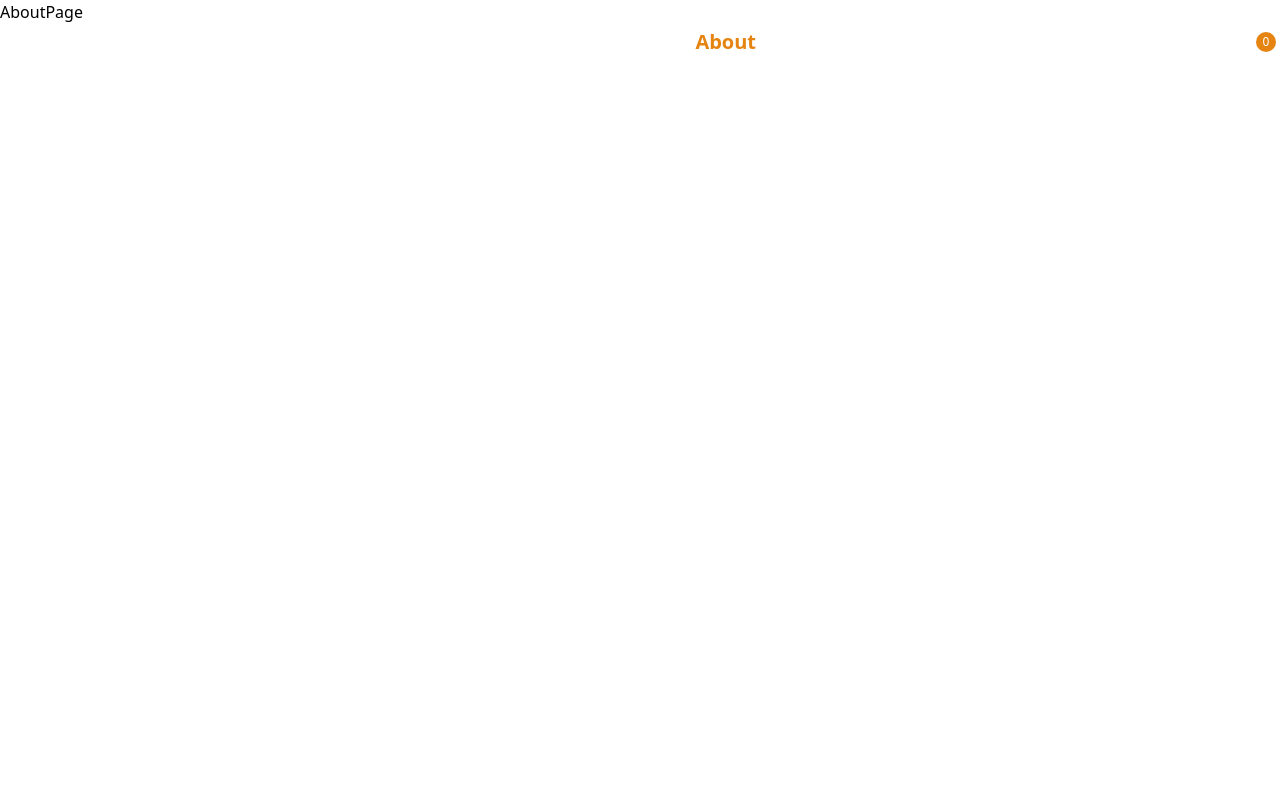
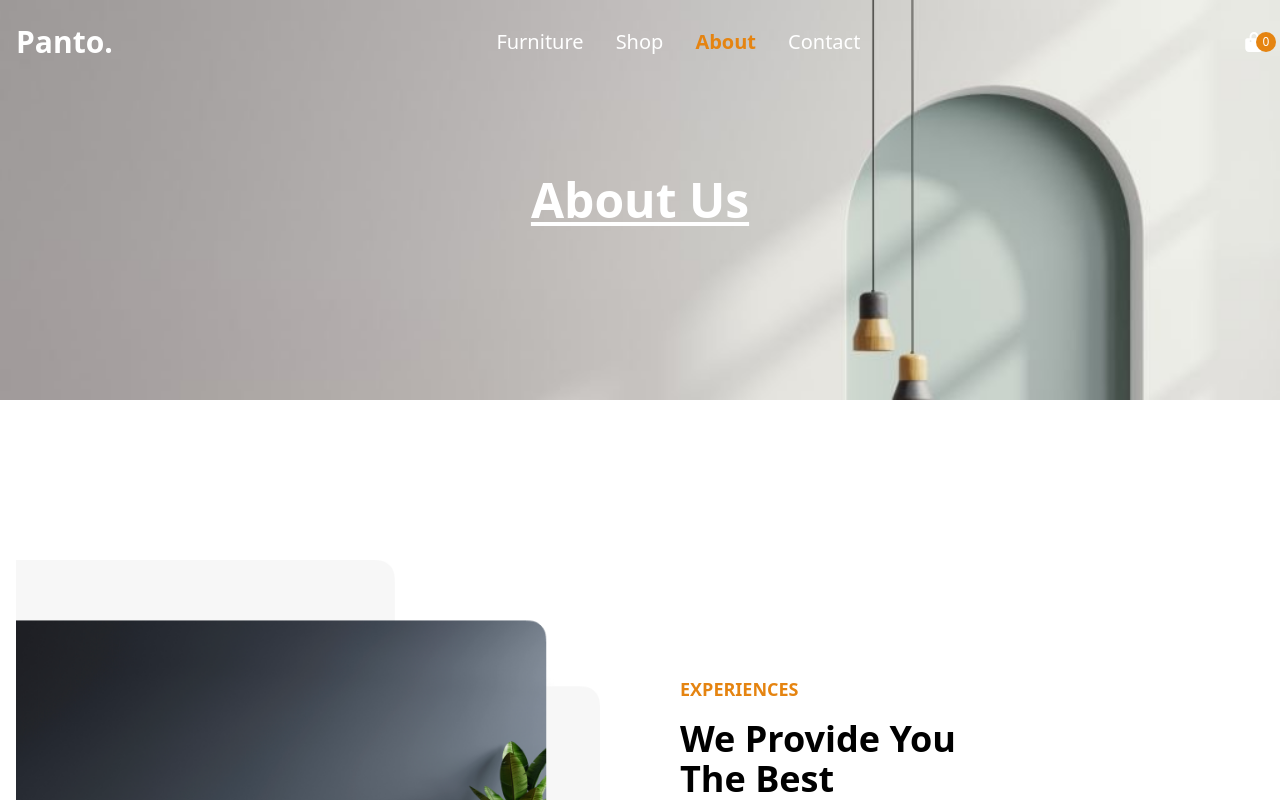
Before and after one commit to khanRabiul/panto, a React (Vite) app: page /about in a window 1280 px wide. Shown: the top 800 px of the page. Built offline with nearby package versions, Linux system fonts and the light colour scheme.

Commit message:
[About] about page and section added

```diff
--- a/src/components/page/about/AboutPage.jsx
+++ b/src/components/page/about/AboutPage.jsx
@@ -1,6 +1,16 @@
+import bgImage from '../../../assets/about-background.jpg'
+import Exprience from '../home/Experience';
+
 const AboutPage = () => {
   return (
-    <div>AboutPage</div>
+    <section>
+      <div className='w-full h-[400px] bg-no-repeat bg-cover flex items-center justify-center text-white' style={{backgroundImage: `url(${bgImage})`}}>
+        <div>
+          <h1 className='text-5xl font-bold underline underline-offset-4'>About Us</h1>
+        </div>
+      </div>
+        <Exprience />
+    </section>
   );
 };
 
```
